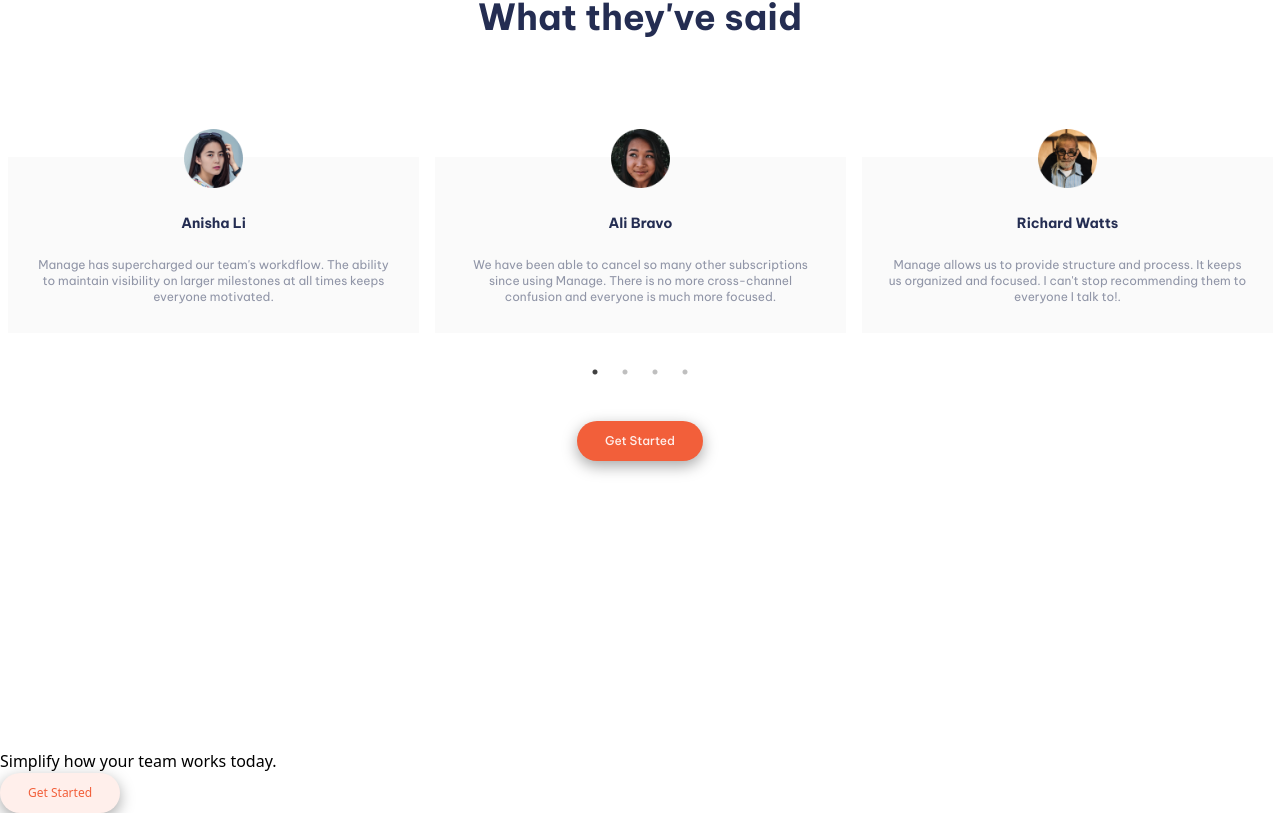
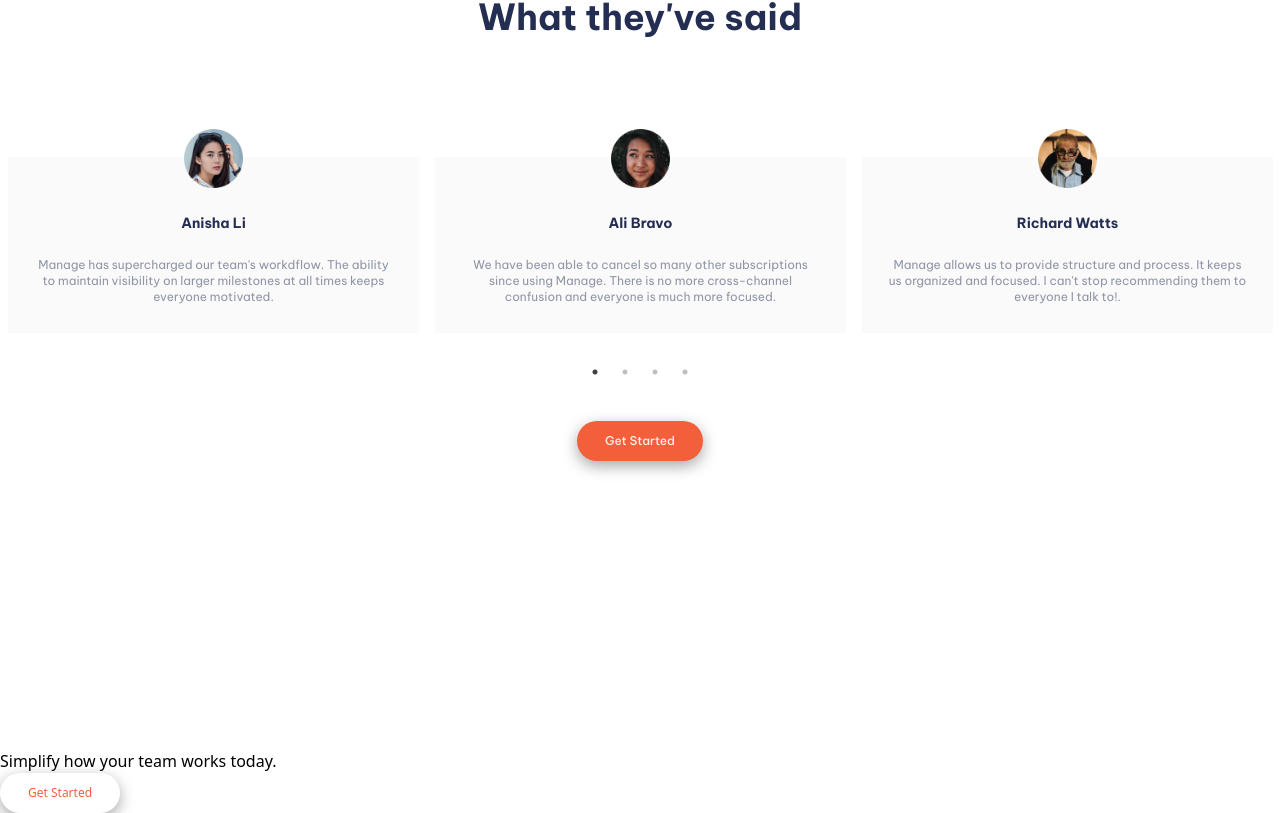
Before and after one commit to chrisgibbo/Manage-Landing-Page, a React (Create React App) app in the folder manage-landing-page/: page / in a window 1280 px wide. Shown: the part 1651-2464 px from the top of the page. Built offline with nearby package versions, Linux system fonts and the light colour scheme.

Commit message:
change color of button backgrnd to white

```diff
--- a/manage-landing-page/src/App.css
+++ b/manage-landing-page/src/App.css
@@ -16,7 +16,7 @@
 }
 
 .HeroBtnWhite {
-  background: var(--veryPaleRed);
+  background: white;
   color: var(--brightRed);
   box-shadow: rgba(0, 0, 0, 0.35) 0px 5px 15px;
 }
```
